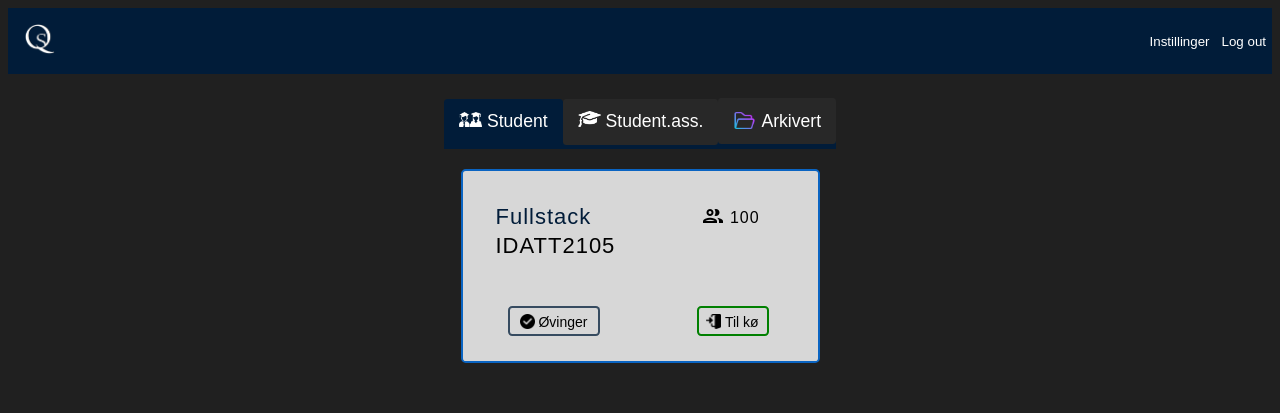
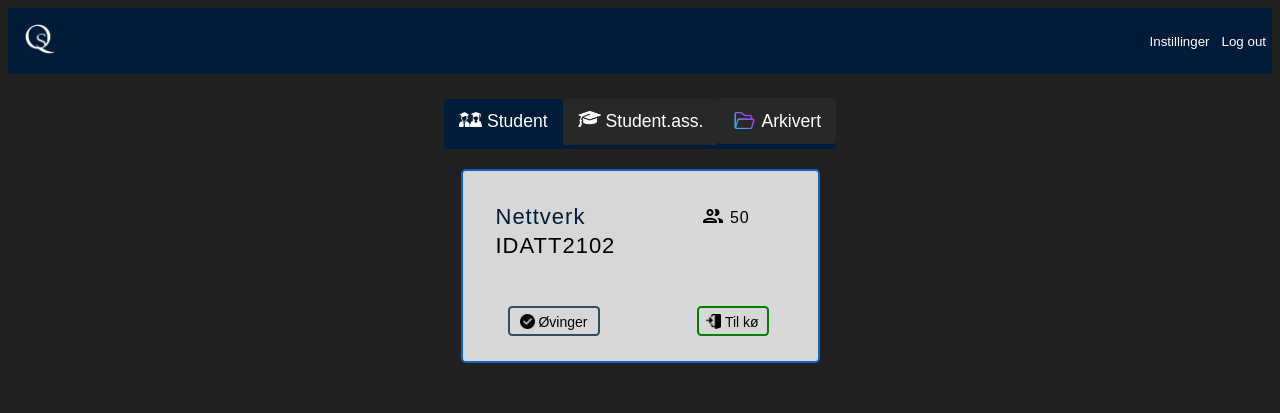
Before and after one commit to thadshap/Full-stack-application-developer-QS-project, a Vue app: page /student in a window 1280 px wide. Shown: the top 413 px of the page. Built offline with nearby package versions, Linux system fonts and the light colour scheme; the HTML template or start-up script is replaced by a standard one.

Commit message:
implemented v-for to get all the subjects to a student

```diff
--- a/src/views/HomeStudent.vue
+++ b/src/views/HomeStudent.vue
@@ -8,21 +8,23 @@
     <button id="right-btn"><div id="adjust-archive"><img id="archive-img" src="./../assets/archive.png">Arkivert</div></button>
   </div>
   </div>
+  <div id="active-subject-container-table-wrapper">
   <div id="active-subject-container-wrapper">
-  <div id="active-subject-container">
+  <div id="active-subject-container" v-for="course in courses" :key="course">
    <div id="sub-name-container">
-         <p id="sub-name">Fullstack</p>
-         <p id="sub-code">IDATT2105</p>
+     <p id="sub-name">{{course.courseName}}</p>
+     <p id="sub-code">{{course.courseCode}}</p>
    </div>
    <div id="que-details-container">
      <p id="que-details">
        <img id="amount-of-students-img" src="./../assets/amount-students.png">
-        100
+       {{course.numberOfStudents}}
      </p>
    </div>
    <div id="sub-feature-tabs">
      <button id="assigment-btn" v-on:click="select($event)"><img id="assigment-img" src="./../assets/assigment.png"> Øvinger</button>
      <button id="que-btn" v-on:click="select($event)"><img id="in-to-que-img" src="./../assets/in-to-que.png"> Til kø</button>
+   </div>
    </div>
    </div>
 </div>
@@ -39,6 +41,17 @@ import QueueStudent from "./QueueStudent";
 export default {
   name: "Student",
   components: {Footer, Header},
+  data(){
+    return{
+      courses:[
+        {
+          courseCode:"IDATT2102",
+          courseName:"Nettverk",
+          numberOfStudents:50,
+        },
+      ],
+    }
+  },
   methods: {
     select: function(event) {
       const targetId = event.currentTarget.id;
@@ -71,10 +84,13 @@ export default {
   overflow: auto;
   object-fit: cover;
 }
-#tabs-bar-wrapper,#active-subject-container-wrapper{
+#tabs-bar-wrapper{
   width: 100%;
   display: flex;
   justify-content: center;
+}
+#active-subject-container-wrapper{
+  display: table;
 }
 #tabs-bar{
   height: 47px;
@@ -106,7 +122,6 @@ export default {
 #adjust-archive{
   position: relative;
   top: -3px;
-
 }
 #left-btn{
   background-color: #011c39;
@@ -168,7 +183,6 @@ export default {
   border-radius: .3em;
   font-weight: lighter;
   font-size: 14px;
-
 }
 #assigment-btn{
   margin-left: 15px;
@@ -200,4 +214,9 @@ export default {
     position: relative;
     top: 5px;
 }
+#active-subject-container-table-wrapper{
+  display: flex;
+  width: 100%;
+  justify-content: center;
+}
 </style>
```
Lines whose indentation alone changed are shown as unchanged.
